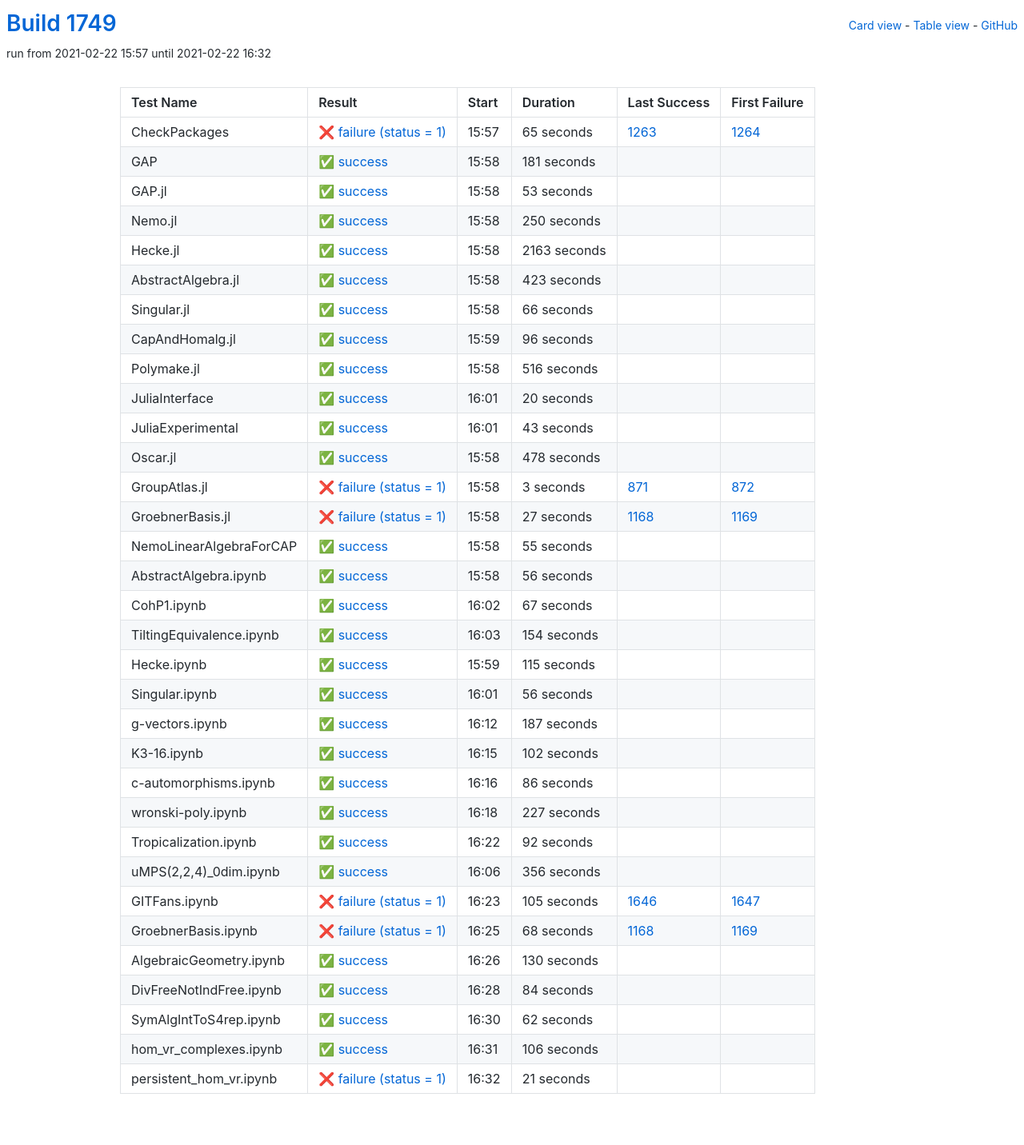
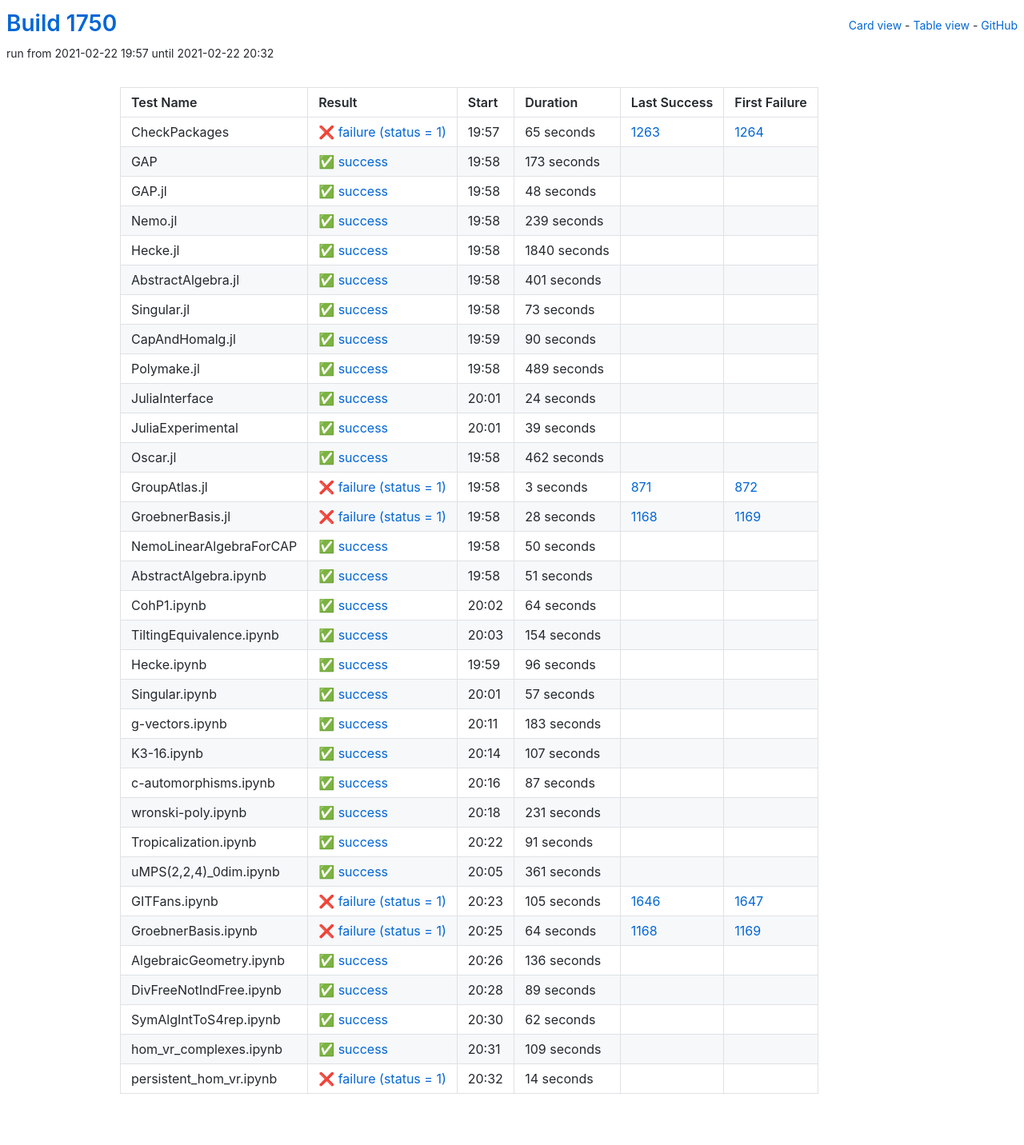
Before and after one commit to oscar-system/oscar-ci-status-stable, a Jekyll site: the page built from table.html, in a window 1280 px wide. Shown: the whole page at 80% size. Built offline with Jekyll 4.4.1, drawn with Linux system fonts in a browser that asks for light colours.

Commit message:
Build #1750

```diff
--- a/_data/ci.yml
+++ b/_data/ci.yml
@@ -1,6 +1,6 @@
 ---
-build: 1749
-build_url: https://oscarci.mathematik.uni-kl.de/job/oscar-stable/1749/
+build: 1750
+build_url: https://oscarci.mathematik.uni-kl.de/job/oscar-stable/1750/
 job: oscar-stable
 organization: oscar-system
 repo: oscar-ci-status-stable
@@ -8,8 +8,8 @@ repourl: https://github.com/oscar-system/oscar-ci-status-stable
 tests:
 - name: CheckPackages
   id: checkpackages
-  log: https://oscarci.mathematik.uni-kl.de/job/oscar-stable/1749/artifact/logs/build-1749/CheckPackages.log
-  start: 2021-02-22 15:57
+  log: https://oscarci.mathematik.uni-kl.de/job/oscar-stable/1750/artifact/logs/build-1750/CheckPackages.log
+  start: 2021-02-22 19:57
   success: false
   exitcode: 1
   status: failure
@@ -20,140 +20,140 @@ tests:
   first_failure_url: https://oscarci.mathematik.uni-kl.de/job/oscar-stable/1264/
 - name: GAP
   id: gap
-  log: https://oscarci.mathematik.uni-kl.de/job/oscar-stable/1749/artifact/logs/build-1749/GAP.log
-  start: 2021-02-22 15:58
+  log: https://oscarci.mathematik.uni-kl.de/job/oscar-stable/1750/artifact/logs/build-1750/GAP.log
+  start: 2021-02-22 19:58
   success: true
   exitcode: 0
   status: success
-  duration: 181
+  duration: 173
   last_success: false
   last_success_url:
   first_failure: false
   first_failure_url:
 - name: GAP.jl
   id: gap-jl
-  log: https://oscarci.mathematik.uni-kl.de/job/oscar-stable/1749/artifact/logs/build-1749/GAP.jl.log
-  start: 2021-02-22 15:58
+  log: https://oscarci.mathematik.uni-kl.de/job/oscar-stable/1750/artifact/logs/build-1750/GAP.jl.log
+  start: 2021-02-22 19:58
   success: true
   exitcode: 0
   status: success
-  duration: 53
+  duration: 48
   last_success: false
   last_success_url:
   first_failure: false
   first_failure_url:
 - name: Nemo.jl
   id: nemo-jl
-  log: https://oscarci.mathematik.uni-kl.de/job/oscar-stable/1749/artifact/logs/build-1749/Nemo.jl.log
-  start: 2021-02-22 15:58
+  log: https://oscarci.mathematik.uni-kl.de/job/oscar-stable/1750/artifact/logs/build-1750/Nemo.jl.log
+  start: 2021-02-22 19:58
   success: true
   exitcode: 0
   status: success
-  duration: 250
+  duration: 239
   last_success: false
   last_success_url:
   first_failure: false
   first_failure_url:
 - name: Hecke.jl
   id: hecke-jl
-  log: https://oscarci.mathematik.uni-kl.de/job/oscar-stable/1749/artifact/logs/build-1749/Hecke.jl.log
-  start: 2021-02-22 15:58
+  log: https://oscarci.mathematik.uni-kl.de/job/oscar-stable/1750/artifact/logs/build-1750/Hecke.jl.log
+  start: 2021-02-22 19:58
   success: true
   exitcode: 0
   status: success
-  duration: 2163
+  duration: 1840
   last_success: false
   last_success_url:
   first_failure: false
   first_failure_url:
 - name: AbstractAlgebra.jl
   id: abstractalgebra-jl
-  log: https://oscarci.mathematik.uni-kl.de/job/oscar-stable/1749/artifact/logs/build-1749/AbstractAlgebra.jl.log
-  start: 2021-02-22 15:58
+  log: https://oscarci.mathematik.uni-kl.de/job/oscar-stable/1750/artifact/logs/build-1750/AbstractAlgebra.jl.log
+  start: 2021-02-22 19:58
   success: true
   exitcode: 0
   status: success
-  duration: 423
+  duration: 401
   last_success: false
   last_success_url:
   first_failure: false
   first_failure_url:
 - name: Singular.jl
   id: singular-jl
-  log: https://oscarci.mathematik.uni-kl.de/job/oscar-stable/1749/artifact/logs/build-1749/Singular.jl.log
-  start: 2021-02-22 15:58
+  log: https://oscarci.mathematik.uni-kl.de/job/oscar-stable/1750/artifact/logs/build-1750/Singular.jl.log
+  start: 2021-02-22 19:58
   success: true
   exitcode: 0
   status: success
-  duration: 66
+  duration: 73
   last_success: false
   last_success_url:
   first_failure: false
   first_failure_url:
 - name: CapAndHomalg.jl
   id: capandhomalg-jl
-  log: https://oscarci.mathematik.uni-kl.de/job/oscar-stable/1749/artifact/logs/build-1749/CapAndHomalg.jl.log
-  start: 2021-02-22 15:59
+  log: https://oscarci.mathematik.uni-kl.de/job/oscar-stable/1750/artifact/logs/build-1750/CapAndHomalg.jl.log
+  start: 2021-02-22 19:59
   success: true
   exitcode: 0
   status: success
-  duration: 96
+  duration: 90
   last_success: false
   last_success_url:
   first_failure: false
   first_failure_url:
 - name: Polymake.jl
   id: polymake-jl
-  log: https://oscarci.mathematik.uni-kl.de/job/oscar-stable/1749/artifact/logs/build-1749/Polymake.jl.log
-  start: 2021-02-22 15:58
+  log: https://oscarci.mathematik.uni-kl.de/job/oscar-stable/1750/artifact/logs/build-1750/Polymake.jl.log
+  start: 2021-02-22 19:58
   success: true
   exitcode: 0
   status: success
-  duration: 516
+  duration: 489
   last_success: false
   last_success_url:
   first_failure: false
   first_failure_url:
 - name: JuliaInterface
   id: juliainterface
-  log: https://oscarci.mathematik.uni-kl.de/job/oscar-stable/1749/artifact/logs/build-1749/JuliaInterface.log
-  start: 2021-02-22 16:01
+  log: https://oscarci.mathematik.uni-kl.de/job/oscar-stable/1750/artifact/logs/build-1750/JuliaInterface.log
+  start: 2021-02-22 20:01
   success: true
   exitcode: 0
   status: success
-  duration: 20
+  duration: 24
   last_success: false
   last_success_url:
   first_failure: false
   first_failure_url:
 - name: JuliaExperimental
   id: juliaexperimental
-  log: https://oscarci.mathematik.uni-kl.de/job/oscar-stable/1749/artifact/logs/build-1749/JuliaExperimental.log
-  start: 2021-02-22 16:01
+  log: https://oscarci.mathematik.uni-kl.de/job/oscar-stable/1750/artifact/logs/build-1750/JuliaExperimental.log
+  start: 2021-02-22 20:01
   success: true
   exitcode: 0
   status: success
-  duration: 43
+  duration: 39
   last_success: false
   last_success_url:
   first_failure: false
   first_failure_url:
 - name: Oscar.jl
   id: oscar-jl
-  log: https://oscarci.mathematik.uni-kl.de/job/oscar-stable/1749/artifact/logs/build-1749/Oscar.jl.log
-  start: 2021-02-22 15:58
+  log: https://oscarci.mathematik.uni-kl.de/job/oscar-stable/1750/artifact/logs/build-1750/Oscar.jl.log
+  start: 2021-02-22 19:58
   success: true
   exitcode: 0
   status: success
-  duration: 478
+  duration: 462
   last_success: false
   last_success_url:
   first_failure: false
   first_failure_url:
 - name: GroupAtlas.jl
   id: groupatlas-jl
-  log: https://oscarci.mathematik.uni-kl.de/job/oscar-stable/1749/artifact/logs/build-1749/GroupAtlas.jl.log
-  start: 2021-02-22 15:58
+  log: https://oscarci.mathematik.uni-kl.de/job/oscar-stable/1750/artifact/logs/build-1750/GroupAtlas.jl.log
+  start: 2021-02-22 19:58
   success: false
   exitcode: 1
   status: failure
@@ -164,56 +164,56 @@ tests:
   first_failure_url: https://oscarci.mathematik.uni-kl.de/job/oscar-stable/872/
 - name: GroebnerBasis.jl
   id: groebnerbasis-jl
-  log: https://oscarci.mathematik.uni-kl.de/job/oscar-stable/1749/artifact/logs/build-1749/GroebnerBasis.jl.log
-  start: 2021-02-22 15:58
+  log: https://oscarci.mathematik.uni-kl.de/job/oscar-stable/1750/artifact/logs/build-1750/GroebnerBasis.jl.log
+  start: 2021-02-22 19:58
   success: false
   exitcode: 1
   status: failure
-  duration: 27
+  duration: 28
   last_success: 1168
   last_success_url: https://oscarci.mathematik.uni-kl.de/job/oscar-stable/1168/
   first_failure: 1169
   first_failure_url: https://oscarci.mathematik.uni-kl.de/job/oscar-stable/1169/
 - name: NemoLinearAlgebraForCAP
   id: nemolinearalgebraforcap
-  log: https://oscarci.mathematik.uni-kl.de/job/oscar-stable/1749/artifact/logs/build-1749/NemoLinearAlgebraForCAP.log
-  start: 2021-02-22 15:58
+  log: https://oscarci.mathematik.uni-kl.de/job/oscar-stable/1750/artifact/logs/build-1750/NemoLinearAlgebraForCAP.log
+  start: 2021-02-22 19:58
   success: true
   exitcode: 0
   status: success
-  duration: 55
+  duration: 50
   last_success: false
   last_success_url:
   first_failure: false
   first_failure_url:
 - name: AbstractAlgebra.ipynb
   id: abstractalgebra-ipynb
-  log: https://oscarci.mathematik.uni-kl.de/job/oscar-stable/1749/artifact/logs/build-1749/AbstractAlgebra.ipynb.log
-  start: 2021-02-22 15:58
+  log: https://oscarci.mathematik.uni-kl.de/job/oscar-stable/1750/artifact/logs/build-1750/AbstractAlgebra.ipynb.log
+  start: 2021-02-22 19:58
   success: true
   exitcode: 0
   status: success
-  duration: 56
+  duration: 51
   last_success: false
   last_success_url:
   first_failure: false
   first_failure_url:
 - name: CohP1.ipynb
   id: cohp1-ipynb
-  log: https://oscarci.mathematik.uni-kl.de/job/oscar-stable/1749/artifact/logs/build-1749/CohP1.ipynb.log
-  start: 2021-02-22 16:02
+  log: https://oscarci.mathematik.uni-kl.de/job/oscar-stable/1750/artifact/logs/build-1750/CohP1.ipynb.log
+  start: 2021-02-22 20:02
   success: true
   exitcode: 0
   status: success
-  duration: 67
+  duration: 64
   last_success: false
   last_success_url:
   first_failure: false
   first_failure_url:
 - name: TiltingEquivalence.ipynb
   id: tiltingequivalence-ipynb
-  log: https://oscarci.mathematik.uni-kl.de/job/oscar-stable/1749/artifact/logs/build-1749/TiltingEquivalence.ipynb.log
-  start: 2021-02-22 16:03
+  log: https://oscarci.mathematik.uni-kl.de/job/oscar-stable/1750/artifact/logs/build-1750/TiltingEquivalence.ipynb.log
+  start: 2021-02-22 20:03
   success: true
   exitcode: 0
   status: success
@@ -224,104 +224,104 @@ tests:
   first_failure_url:
 - name: Hecke.ipynb
   id: hecke-ipynb
-  log: https://oscarci.mathematik.uni-kl.de/job/oscar-stable/1749/artifact/logs/build-1749/Hecke.ipynb.log
-  start: 2021-02-22 15:59
+  log: https://oscarci.mathematik.uni-kl.de/job/oscar-stable/1750/artifact/logs/build-1750/Hecke.ipynb.log
+  start: 2021-02-22 19:59
   success: true
   exitcode: 0
   status: success
-  duration: 115
+  duration: 96
   last_success: false
   last_success_url:
   first_failure: false
   first_failure_url:
 - name: Singular.ipynb
   id: singular-ipynb
-  log: https://oscarci.mathematik.uni-kl.de/job/oscar-stable/1749/artifact/logs/build-1749/Singular.ipynb.log
-  start: 2021-02-22 16:01
+  log: https://oscarci.mathematik.uni-kl.de/job/oscar-stable/1750/artifact/logs/build-1750/Singular.ipynb.log
+  start: 2021-02-22 20:01
   success: true
   exitcode: 0
   status: success
-  duration: 56
+  duration: 57
   last_success: false
   last_success_url:
   first_failure: false
   first_failure_url:
 - name: g-vectors.ipynb
   id: g-vectors-ipynb
-  log: https://oscarci.mathematik.uni-kl.de/job/oscar-stable/1749/artifact/logs/build-1749/g-vectors.ipynb.log
-  start: 2021-02-22 16:12
+  log: https://oscarci.mathematik.uni-kl.de/job/oscar-stable/1750/artifact/logs/build-1750/g-vectors.ipynb.log
+  start: 2021-02-22 20:11
   success: true
   exitcode: 0
   status: success
-  duration: 187
+  duration: 183
   last_success: false
   last_success_url:
   first_failure: false
   first_failure_url:
 - name: K3-16.ipynb
   id: k3-16-ipynb
-  log: https://oscarci.mathematik.uni-kl.de/job/oscar-stable/1749/artifact/logs/build-1749/K3-16.ipynb.log
-  start: 2021-02-22 16:15
+  log: https://oscarci.mathematik.uni-kl.de/job/oscar-stable/1750/artifact/logs/build-1750/K3-16.ipynb.log
+  start: 2021-02-22 20:14
   success: true
   exitcode: 0
   status: success
-  duration: 102
+  duration: 107
   last_success: false
   last_success_url:
   first_failure: false
   first_failure_url:
 - name: c-automorphisms.ipynb
   id: c-automorphisms-ipynb
-  log: https://oscarci.mathematik.uni-kl.de/job/oscar-stable/1749/artifact/logs/build-1749/c-automorphisms.ipynb.log
-  start: 2021-02-22 16:16
+  log: https://oscarci.mathematik.uni-kl.de/job/oscar-stable/1750/artifact/logs/build-1750/c-automorphisms.ipynb.log
+  start: 2021-02-22 20:16
   success: true
   exitcode: 0
   status: success
-  duration: 86
+  duration: 87
   last_success: false
   last_success_url:
   first_failure: false
   first_failure_url:
 - name: wronski-poly.ipynb
   id: wronski-poly-ipynb
-  log: https://oscarci.mathematik.uni-kl.de/job/oscar-stable/1749/artifact/logs/build-1749/wronski-poly.ipynb.log
-  start: 2021-02-22 16:18
+  log: https://oscarci.mathematik.uni-kl.de/job/oscar-stable/1750/artifact/logs/build-1750/wronski-poly.ipynb.log
+  start: 2021-02-22 20:18
   success: true
   exitcode: 0
   status: success
-  duration: 227
+  duration: 231
   last_success: false
   last_success_url:
   first_failure: false
   first_failure_url:
 - name: Tropicalization.ipynb
   id: tropicalization-ipynb
-  log: https://oscarci.mathematik.uni-kl.de/job/oscar-stable/1749/artifact/logs/build-1749/Tropicalization.ipynb.log
-  start: 2021-02-22 16:22
+  log: https://oscarci.mathematik.uni-kl.de/job/oscar-stable/1750/artifact/logs/build-1750/Tropicalization.ipynb.log
+  start: 2021-02-22 20:22
   success: true
   exitcode: 0
   status: success
-  duration: 92
+  duration: 91
   last_success: false
   last_success_url:
   first_failure: false
   first_failure_url:
 - name: uMPS(2,2,4)_0dim.ipynb
   id: umps-2-2-4-0dim-ipynb
-  log: https://oscarci.mathematik.uni-kl.de/job/oscar-stable/1749/artifact/logs/build-1749/uMPS-2-2-4-_0dim.ipynb.log
-  start: 2021-02-22 16:06
+  log: https://oscarci.mathematik.uni-kl.de/job/oscar-stable/1750/artifact/logs/build-1750/uMPS-2-2-4-_0dim.ipynb.log
+  start: 2021-02-22 20:05
   success: true
   exitcode: 0
   status: success
-  duration: 356
+  duration: 361
   last_success: false
   last_success_url:
   first_failure: false
   first_failure_url:
 - name: GITFans.ipynb
   id: gitfans-ipynb
-  log: https://oscarci.mathematik.uni-kl.de/job/oscar-stable/1749/artifact/logs/build-1749/GITFans.ipynb.log
-  start: 2021-02-22 16:23
+  log: https://oscarci.mathematik.uni-kl.de/job/oscar-stable/1750/artifact/logs/build-1750/GITFans.ipynb.log
+  start: 2021-02-22 20:23
   success: false
   exitcode: 1
   status: failure
@@ -332,44 +332,44 @@ tests:
   first_failure_url: https://oscarci.mathematik.uni-kl.de/job/oscar-stable/1647/
 - name: GroebnerBasis.ipynb
   id: groebnerbasis-ipynb
-  log: https://oscarci.mathematik.uni-kl.de/job/oscar-stable/1749/artifact/logs/build-1749/GroebnerBasis.ipynb.log
-  start: 2021-02-22 16:25
+  log: https://oscarci.mathematik.uni-kl.de/job/oscar-stable/1750/artifact/logs/build-1750/GroebnerBasis.ipynb.log
+  start: 2021-02-22 20:25
   success: false
   exitcode: 1
   status: failure
-  duration: 68
+  duration: 64
   last_success: 1168
   last_success_url: https://oscarci.mathematik.uni-kl.de/job/oscar-stable/1168/
   first_failure: 1169
   first_failure_url: https://oscarci.mathematik.uni-kl.de/job/oscar-stable/1169/
 - name: AlgebraicGeometry.ipynb
   id: algebraicgeometry-ipynb
-  log: https://oscarci.mathematik.uni-kl.de/job/oscar-stable/1749/artifact/logs/build-1749/AlgebraicGeometry.ipynb.log
-  start: 2021-02-22 16:26
+  log: https://oscarci.mathematik.uni-kl.de/job/oscar-stable/1750/artifact/logs/build-1750/AlgebraicGeometry.ipynb.log
+  start: 2021-02-22 20:26
   success: true
   exitcode: 0
   status: success
-  duration: 130
+  duration: 136
   last_success: false
   last_success_url:
   first_failure: false
   first_failure_url:
 - name: DivFreeNotIndFree.ipynb
   id: divfreenotindfree-ipynb
-  log: https://oscarci.mathematik.uni-kl.de/job/oscar-stable/1749/artifact/logs/build-1749/DivFreeNotIndFree.ipynb.log
-  start: 2021-02-22 16:28
+  log: https://oscarci.mathematik.uni-kl.de/job/oscar-stable/1750/artifact/logs/build-1750/DivFreeNotIndFree.ipynb.log
+  start: 2021-02-22 20:28
   success: true
   exitcode: 0
   status: success
-  duration: 84
+  duration: 89
   last_success: false
   last_success_url:
   first_failure: false
   first_failure_url:
 - name: SymAlgIntToS4rep.ipynb
   id: symalginttos4rep-ipynb
-  log: https://oscarci.mathematik.uni-kl.de/job/oscar-stable/1749/artifact/logs/build-1749/SymAlgIntToS4rep.ipynb.log
-  start: 2021-02-22 16:30
+  log: https://oscarci.mathematik.uni-kl.de/job/oscar-stable/1750/artifact/logs/build-1750/SymAlgIntToS4rep.ipynb.log
+  start: 2021-02-22 20:30
   success: true
   exitcode: 0
   status: success
@@ -380,24 +380,24 @@ tests:
   first_failure_url:
 - name: hom_vr_complexes.ipynb
   id: hom-vr-complexes-ipynb
-  log: https://oscarci.mathematik.uni-kl.de/job/oscar-stable/1749/artifact/logs/build-1749/hom_vr_complexes.ipynb.log
-  start: 2021-02-22 16:31
+  log: https://oscarci.mathematik.uni-kl.de/job/oscar-stable/1750/artifact/logs/build-1750/hom_vr_complexes.ipynb.log
+  start: 2021-02-22 20:31
   success: true
   exitcode: 0
   status: success
-  duration: 106
+  duration: 109
   last_success: false
   last_success_url:
   first_failure: false
   first_failure_url:
 - name: persistent_hom_vr.ipynb
   id: persistent-hom-vr-ipynb
-  log: https://oscarci.mathematik.uni-kl.de/job/oscar-stable/1749/artifact/logs/build-1749/persistent_hom_vr.ipynb.log
-  start: 2021-02-22 16:32
+  log: https://oscarci.mathematik.uni-kl.de/job/oscar-stable/1750/artifact/logs/build-1750/persistent_hom_vr.ipynb.log
+  start: 2021-02-22 20:32
   success: false
   exitcode: 1
   status: failure
-  duration: 21
+  duration: 14
   last_success: false
   last_success_url:
   first_failure: false
```
Also changed, not shown: README.md.
